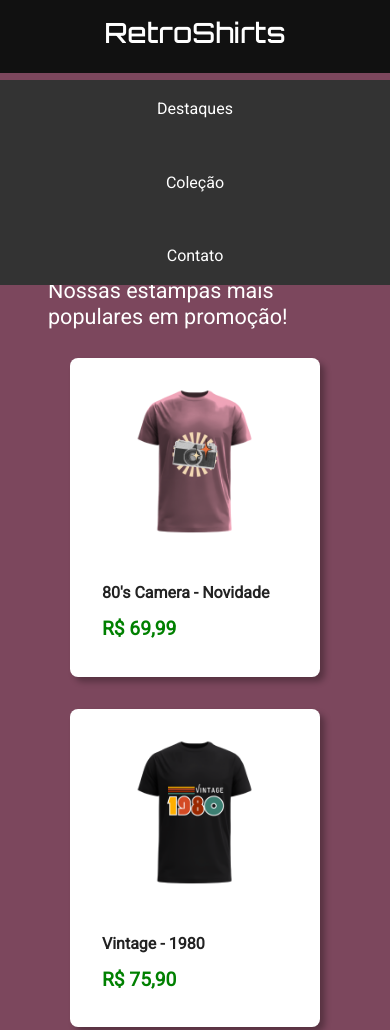
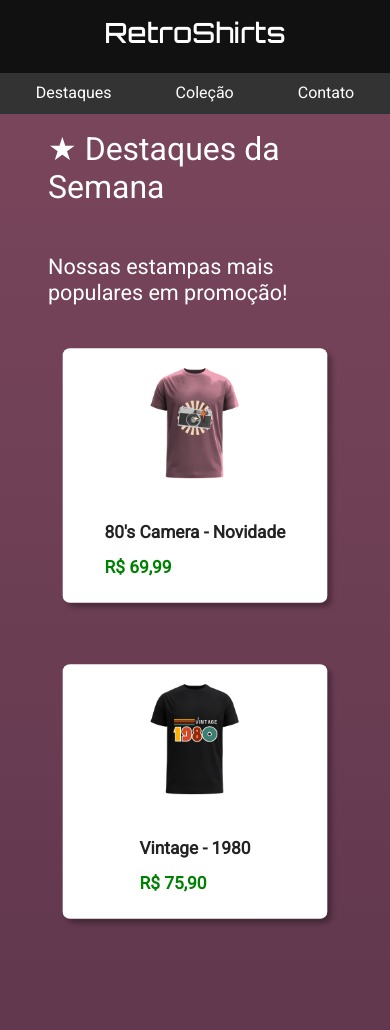
Before and after one commit to canoff-hub/front-end, a plain HTML site: page trabalho_flexbox/index.html in a window 390 px wide. Shown: the top 1030 px of the page. Drawn offline with nearby package versions, Linux system fonts and the light colour scheme.

Commit message:
estilo.css

```diff
--- a/trabalho_flexbox/css/estilo.css
+++ b/trabalho_flexbox/css/estilo.css
@@ -29,12 +29,13 @@
   body {
     font-family: var(--fonte-principal);
     line-height: 1.6;
-    background-color: var(--cor-fundo);
+    background: linear-gradient(180deg, var(--cor-fundo) 0%, #1a1026 100%);
     color: var(--cor-texto);
     min-height: 100vh;
     display: flex;
     flex-direction: column;
   }
+
 
 
   header {
@@ -43,19 +44,20 @@
     padding: 1rem;
     text-align: center;
     font-family: var(--fonte-destaque);
-    position: sticky;
+    position: fixed;
     top: 0;
     z-index: 10;
+    width: 100%;
   }
 
   nav {
     background-color: var(--cor-nav);
-    position: fixed;
-    top: 5rem;
+    position: sticky;
+    top: 4.5rem; /* ajusta conforme a altura real do header */
+    z-index: 9;
     width: 100%;
-    z-index: 9;
+  }
 
-  }
 
   nav ul {
     display: flex;
@@ -80,6 +82,7 @@
   }
 
   main {
+    padding-top: 0.5rem; /* ajusta conforme altura do header/nav */
     display: flex;
     flex-direction: column;
     gap: 4rem;
@@ -90,7 +93,7 @@
 
 
   section {
-    min-height: 100vh;
+    min-height: 40vh;
     padding: var(--espacamento);
   }
 
@@ -109,6 +112,9 @@
 
 
   .destaque-flex {
+    padding: 1rem;
+    flex-direction: column;
+    max-width: 90vw;
     display: flex;
     gap: 1rem;
     align-items: center;
@@ -202,7 +208,34 @@
 
   @media (max-width: 768px) {
     nav ul {
+      flex-direction: row;
+      align-items: center;
+      padding: 0.5rem;
+      gap: 4rem;
+    }
+
+    .destaques {
       flex-direction: column;
       align-items: center;
     }
+
+    .destaque-flex {
+      max-width: 90vw;
+      padding: 0.5rem;
+      scale: 0.9; /* reduz levemente o tamanho visual */
+    }
+
+    .destaque-flex img {
+      max-width: 150px; /* ou até menor, tipo 150px */
+    }
+
+    .info-produto .nome {
+      font-size: 1.2rem;
+    }
+
+    .info-produto .preco {
+      font-size: 1.2rem;
+    }
+
+
   }
```
